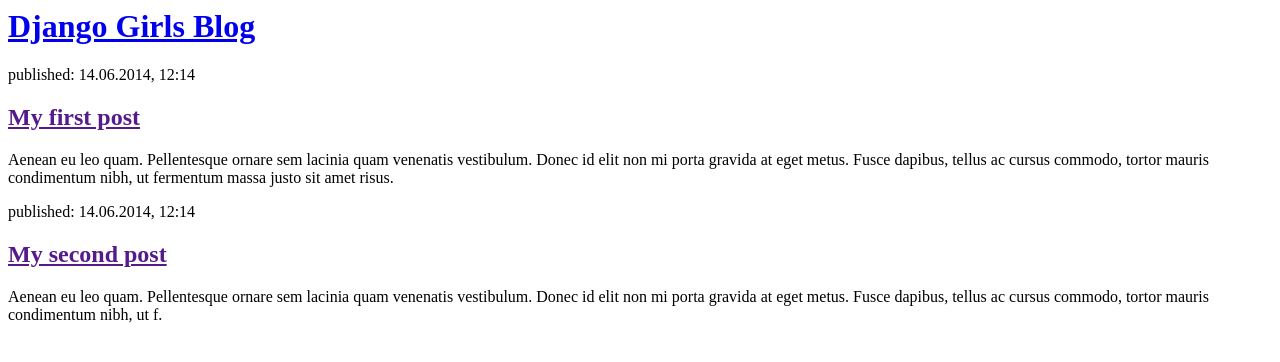
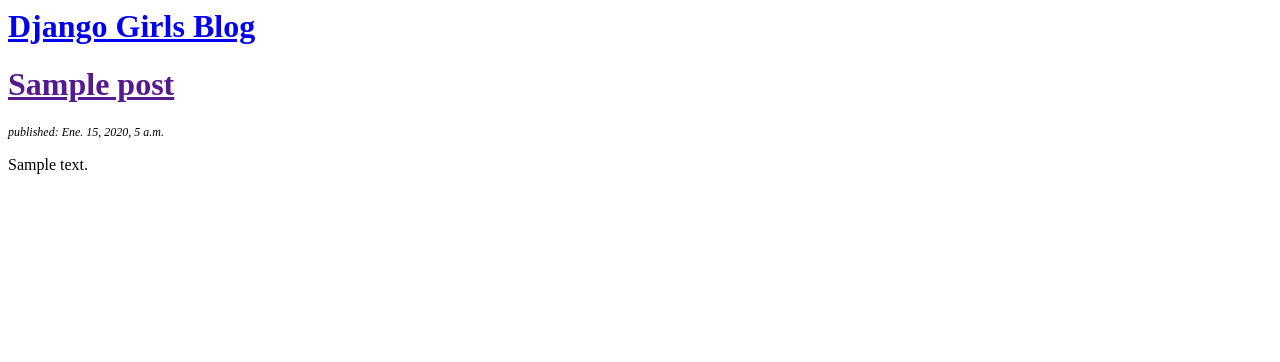
Before and after one commit to zluis1992/my-first-blog, a Django app: template apps/blog/templates/blog/post_list.html in a window 1280 px wide. Shown: the top 362 px of the page. Run offline with Django 3.2, Linux system fonts and the light colour scheme; the template is opened without the code that fills it: values that come from a table or form of the project are taken from there, others are empty; tables that the repository leaves empty hold one stand-in row (values such as "Sample post"); parts of the project's set-up code (start-up, migrations or seed data) failed here and were passed over.

Commit message:
Creacion plantilla post

```diff
--- a/apps/blog/templates/blog/post_list.html
+++ b/apps/blog/templates/blog/post_list.html
@@ -1,22 +1,24 @@
 <html>
     <head>
-        <title>Django Girls blog</title>
+        <style type="text/css">
+            .fecha{
+                font-style: italic;
+                font-size: 12px;
+            }
+        </style>
+        <title>Post List</title>
     </head>
     <body>
         <div>
             <h1><a href="/">Django Girls Blog</a></h1>
         </div>
 
-        <div>
-            <p>published: 14.06.2014, 12:14</p>
-            <h2><a href="">My first post</a></h2>
-            <p>Aenean eu leo quam. Pellentesque ornare sem lacinia quam venenatis vestibulum. Donec id elit non mi porta gravida at eget metus. Fusce dapibus, tellus ac cursus commodo, tortor mauris condimentum nibh, ut fermentum massa justo sit amet risus.</p>
-        </div>
-
-        <div>
-            <p>published: 14.06.2014, 12:14</p>
-            <h2><a href="">My second post</a></h2>
-            <p>Aenean eu leo quam. Pellentesque ornare sem lacinia quam venenatis vestibulum. Donec id elit non mi porta gravida at eget metus. Fusce dapibus, tellus ac cursus commodo, tortor mauris condimentum nibh, ut f.</p>
-        </div>
+        {% for post in posts %}
+            <div>
+                <h1><a href="">{{ post.title }}</a></h1>
+                <p class="fecha">published: {{ post.published_date }}</p>
+                <p>{{ post.text|linebreaksbr }}</p>
+            </div>
+        {% endfor %}
     </body>
 </html>
--- a/apps/blog/views.py
+++ b/apps/blog/views.py
@@ -1,5 +1,7 @@
 from django.shortcuts import render
-
+from django.utils import timezone
+from .models import Post
 
 def post_list(request):
-    return render(request, 'blog/post_list.html', {})
+	posts = Post.objects.filter(published_date__lte=timezone.now()).order_by('published_date')
+	return render(request, 'blog/post_list.html', {'posts': posts})
```
